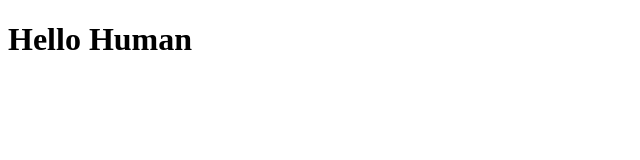
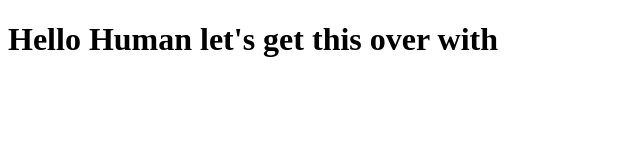
Before and after one commit to DerryckDX/coursera-test, a plain HTML site: page site/index.html in a window 1280 px wide. Shown: the whole page, without its empty margins (0-640 px from the left). Drawn offline with Linux system fonts and the light colour scheme.

Commit message:
new change

```diff
--- a/site/index.html
+++ b/site/index.html
@@ -4,6 +4,6 @@
 	<title>Coursera</title>
 </head>
 <body>
-<h1>Hello Human</h1>
+<h1>Hello Human let's get this over with</h1>
 </body>
 </html>
```
